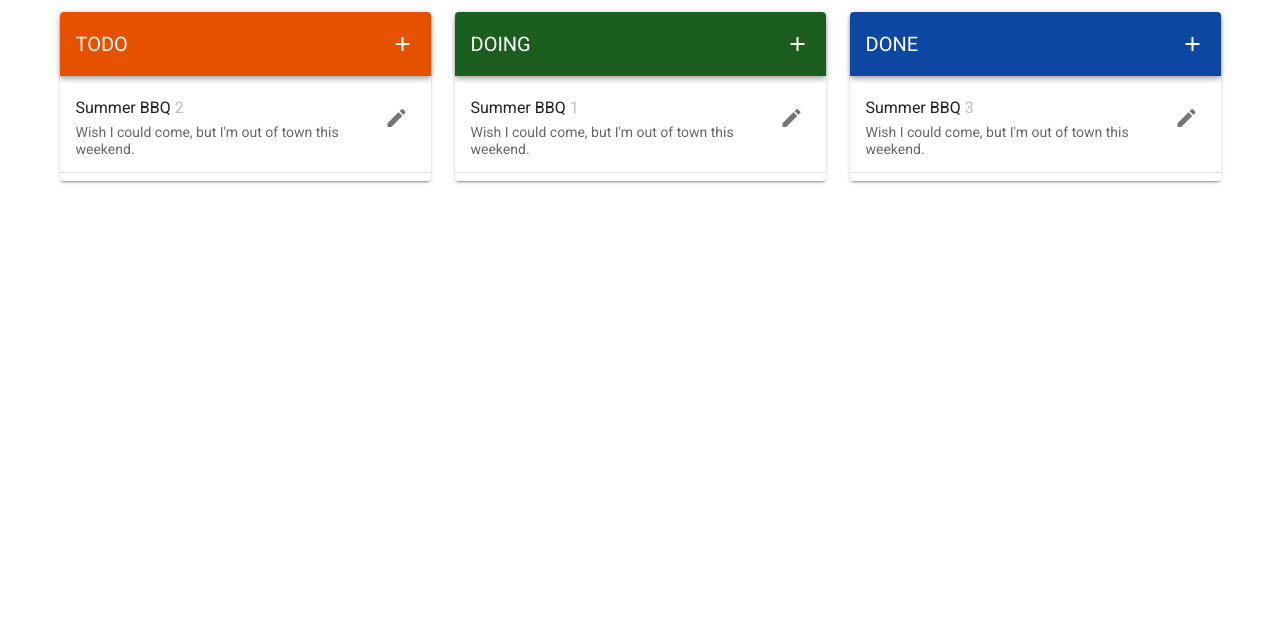
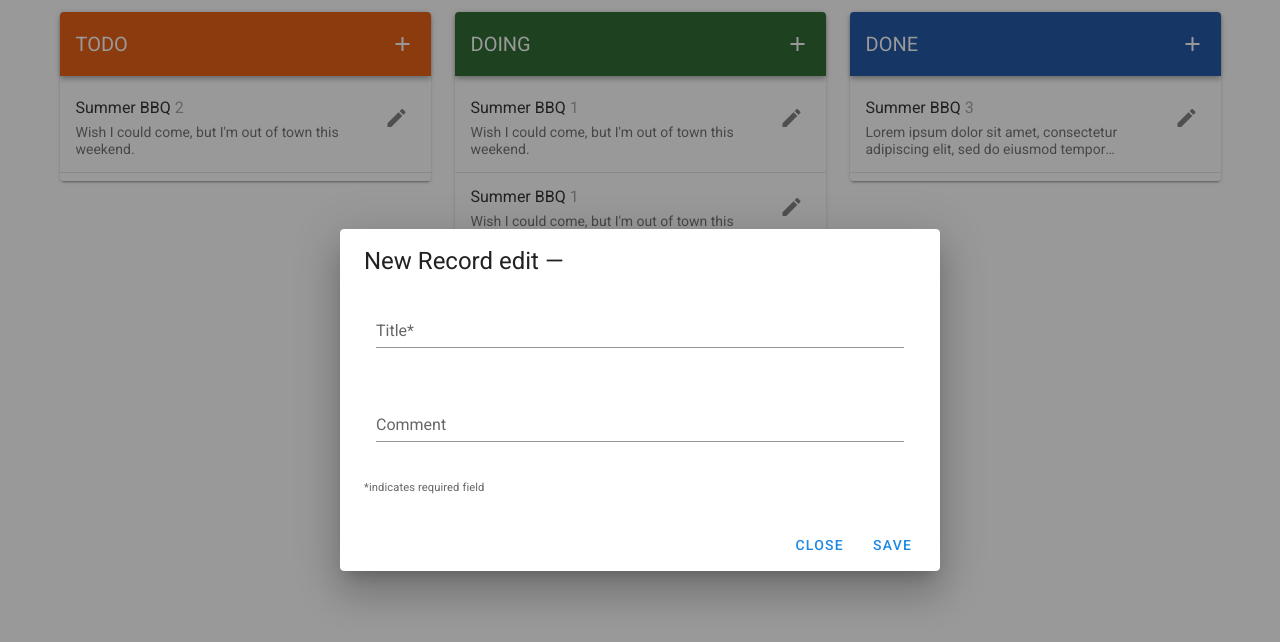
Before and after one commit to gksky/todo-front, a Vue app: page / in a window 1280 px wide. Both pictures are taken after a click on the button 402 px from the left and 44 px from the top of the page. Shown: the top 642 px of the page. Built offline with nearby package versions, Linux system fonts and the light colour scheme.

Commit message:
add: modal window

```diff
--- a/src/App.vue
+++ b/src/App.vue
@@ -35,6 +35,7 @@ export default {
     items: [
       {
         id: 11,
+        date: '2021-03-20',
         list: 'todo',
         title: 'Summer BBQ',
         comments: [
@@ -43,7 +44,17 @@ export default {
         ]
       },
       {
+        id: 10,
+        date: '2021-02-20',
+        list: 'doing',
+        title: 'Summer BBQ',
+        comments: [
+          `Wish I could come, but I'm out of town this weekend.`,
+        ]
+      },
+      {
         id: 12,
+        date: '2021-02-24',
         list: 'doing',
         title: 'Summer BBQ',
         comments: [
@@ -52,12 +63,13 @@ export default {
       },
       {
         id: 13,
+        date: '2021-01-20',
         list: 'done',
         title: 'Summer BBQ',
         comments: [
-          `Wish I could come, but I'm out of town this weekend.`,
-          `Wish I could come, but I'm out of town this weekend.`,
-          `Wish I could come, but I'm out of town this weekend.`,
+          `Duis aute irure dolor in reprehenderit in voluptate velit esse cillum dolore eu fugiat nulla pariatur.`,
+          `Ut enim ad minim veniam, quis nostrud exercitation ullamco laboris nisi ut aliquip ex ea commodo consequat.`,
+          `Lorem ipsum dolor sit amet, consectetur adipiscing elit, sed do eiusmod tempor incididunt ut labore et dolore magna aliqua.`,
         ]
       },
     ]
--- a/src/components/list.vue
+++ b/src/components/list.vue
@@ -12,9 +12,71 @@
 
       <v-spacer></v-spacer>
 
-      <v-btn icon>
-        <v-icon>mdi-plus</v-icon>
-      </v-btn>
+      <v-dialog
+        v-model="dialog"
+        persistent
+        max-width="600px"
+      >
+        <template v-slot:activator="{ on, attr }">
+          <v-btn icon
+            v-bind="attr"
+            v-on="on"
+            @click="newRecord()"
+          >
+            <v-icon>mdi-plus</v-icon>
+          </v-btn>
+        </template>
+
+        <v-card>
+          <v-card-title>
+            <span class="headline">{{ editable.id }} <span v-if="!editable.id">New</span> Record edit &mdash; {{ editable.date }}</span>
+          </v-card-title>
+          <v-card-text>
+            <v-container>
+              <v-row>
+                <v-col cols="12">
+                  <v-text-field
+                    v-model="editable.title"
+                    label="Title*"
+                    required
+                  ></v-text-field>
+                </v-col>
+
+                <v-col cols="12">
+                  <v-text-field
+                    v-model="editable.newComment"
+                    label="Comment"
+                    required
+                  ></v-text-field>
+                </v-col>
+
+              </v-row>
+            </v-container>
+            <small>*indicates required field</small>
+            <p v-if="editable.comments">Comments:</p>
+            <div v-for="(comment, index) in editable.comments" :key="index">
+                  {{ index + 1}}. {{ comment }}
+                </div>
+          </v-card-text>
+          <v-card-actions>
+            <v-spacer></v-spacer>
+            <v-btn
+              color="blue darken-1"
+              text
+              @click="dialog = false"
+            >
+              Close
+            </v-btn>
+            <v-btn
+              color="blue darken-1"
+              text
+              @click="dialog = false"
+            >
+              Save
+            </v-btn>
+          </v-card-actions>
+        </v-card>
+      </v-dialog>
 
     </v-toolbar>
 
@@ -24,14 +86,17 @@
           :key="item.id"
         >
           <v-list-item-content>
-            <v-list-item-title>{{ item.title }} <span class="grey--text text--lighten-1">{{ item.comments.length }}</span></v-list-item-title>
+            <v-list-item-title>{{ item.title }} <span class="grey--text">{{ item.comments.length }}</span></v-list-item-title>
             <v-list-item-subtitle v-html="item.comments[item.comments.length-1]"></v-list-item-subtitle>
           </v-list-item-content>
 
           <v-list-item-icon>
-            <v-btn icon>
+            <v-btn icon
+              @click="editRecord(index)"
+            >
               <v-icon>mdi-pencil</v-icon>
             </v-btn>
+
           </v-list-item-icon>
         </v-list-item>
 
@@ -47,7 +112,18 @@
   export default {
     props: ['title', 'tcolor', 'items'],
     data: () => ({
-      //
+      dialog: false,
+      editable: {},
     }),
+    methods: {
+      newRecord: function() {
+        this.editable = {}
+        this.dialog = true
+      },
+      editRecord: function(index) {
+        this.editable = this.items[index]
+        this.dialog = true
+      }
+    }
   }
 </script>
```
Also changed, not shown: 1 other file (tests, documents, lock files or other folders).
